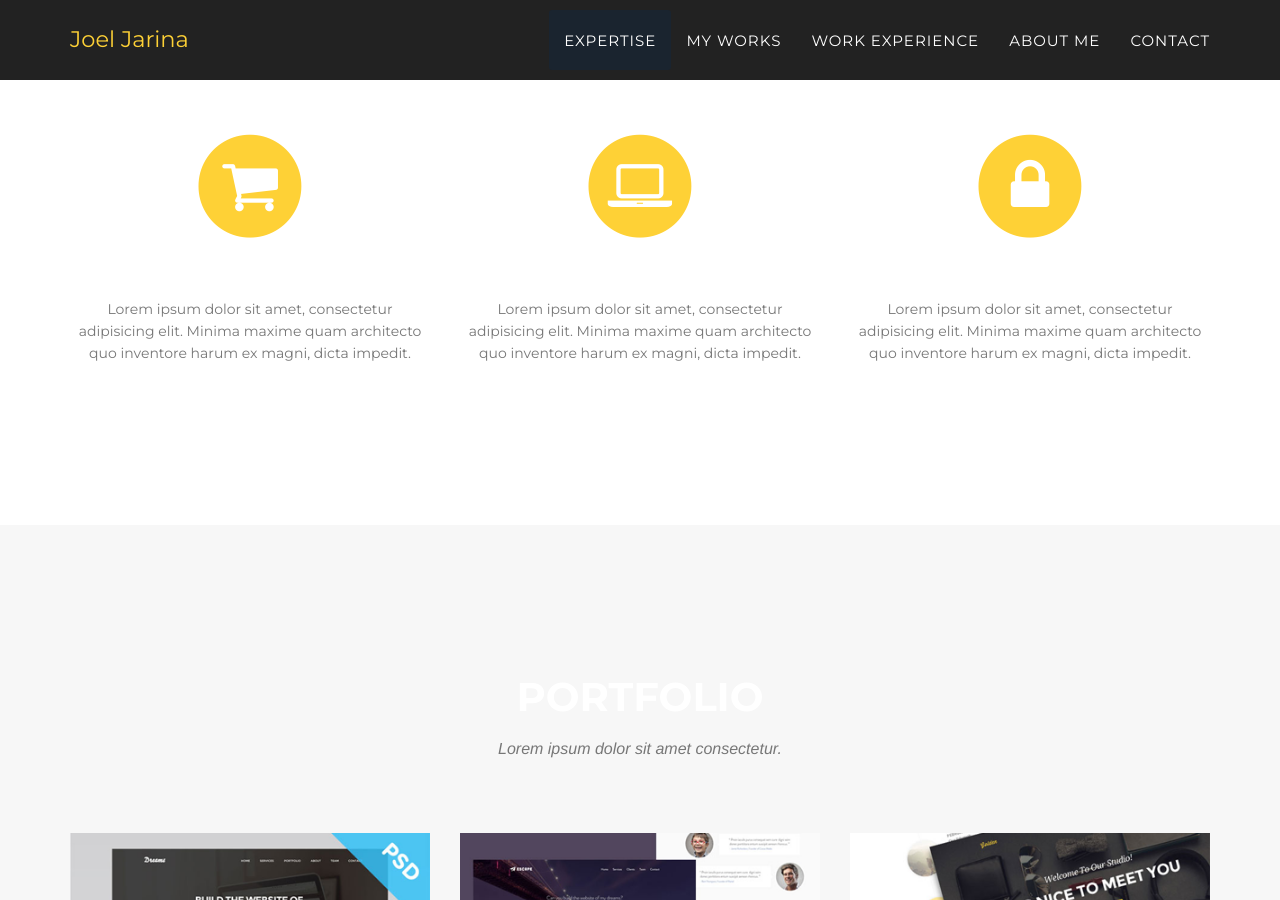
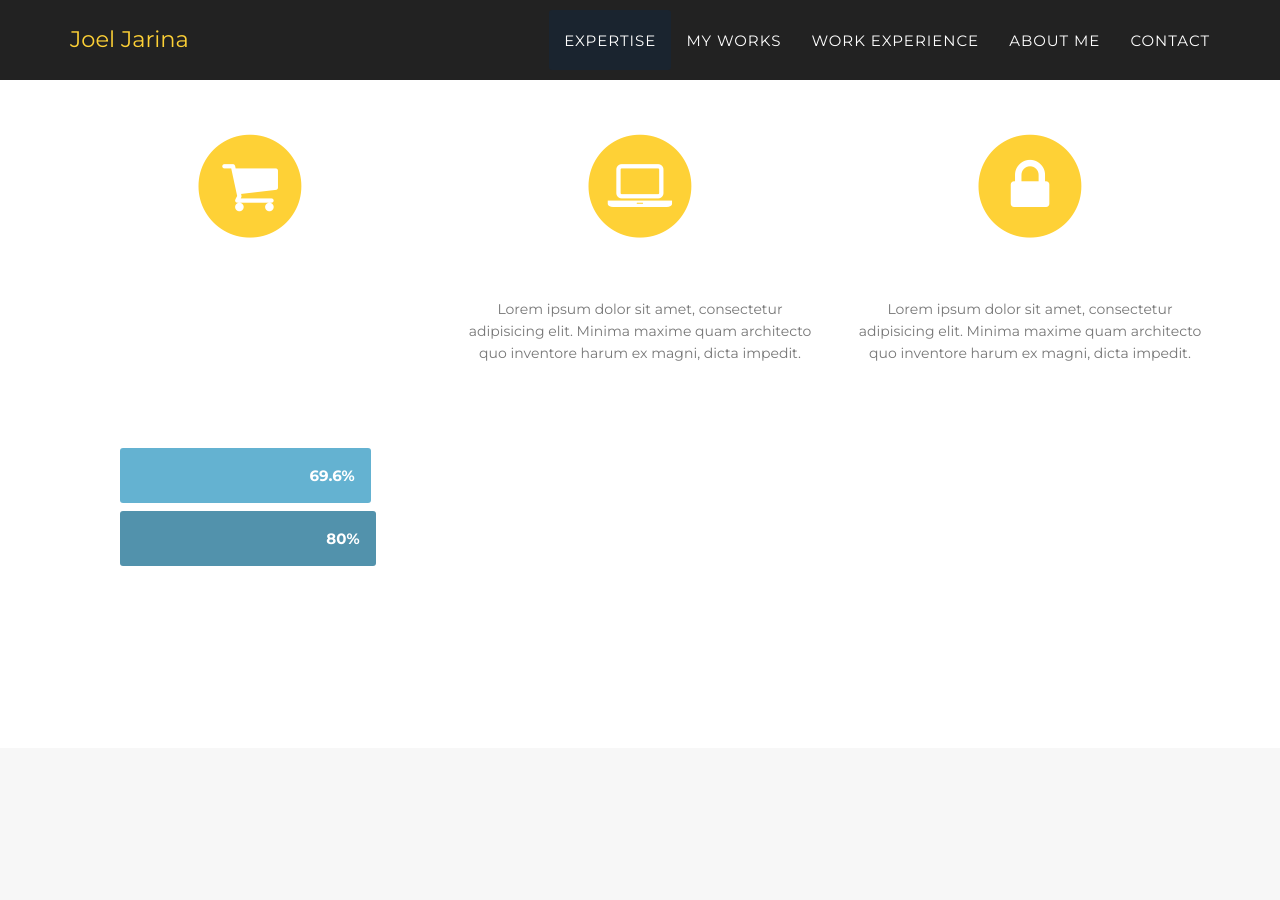
Before and after one commit to media4creations/aboutme, a Jekyll site: the page built from index.html, in a window 1280 px wide and 900 px high, scrolled down 988 px. Built offline with Jekyll 4.4.1, drawn with Linux system fonts in a browser that asks for light colours; some web fonts are replaced.

Commit message:
Update services.html

```diff
--- a/_includes/services.html
+++ b/_includes/services.html
@@ -13,8 +13,25 @@
                         <i class="fa fa-circle fa-stack-2x text-primary"></i>
                         <i class="fa fa-shopping-cart fa-stack-1x fa-inverse"></i>
                     </span>
-                    <h4 class="service-heading">Web Design & Development</h4>
-                    <p class="text-muted">Lorem ipsum dolor sit amet, consectetur adipisicing elit. Minima maxime quam architecto quo inventore harum ex magni, dicta impedit.</p>
+                    <h4 class="service-heading">UI/UX Design</h4>
+                    <section class="bar-graph bar-graph-horizontal bar-graph-one">
+                      <div class="bar-one">
+                        <span class="year">Years</span>
+                        <div class="bar" data-percentage="69.6%"></div>
+                      </div>
+                      <div class="bar-two">
+                        <span class="year">Level</span>
+                        <div class="bar" data-percentage="80%"></div>
+                      </div>
+                      <!--<div class="bar-three">
+                        <span class="year">2017</span>
+                        <div class="bar" data-percentage="74.7%"></div>
+                      </div>
+                      <div class="bar-four">
+                        <span class="year">2019</span>
+                        <div class="bar" data-percentage="76.8%"></div>
+                      </div>-->
+                    </section>
                 </div>
                 <div class="col-md-4">
                     <span class="fa-stack fa-4x">
```
